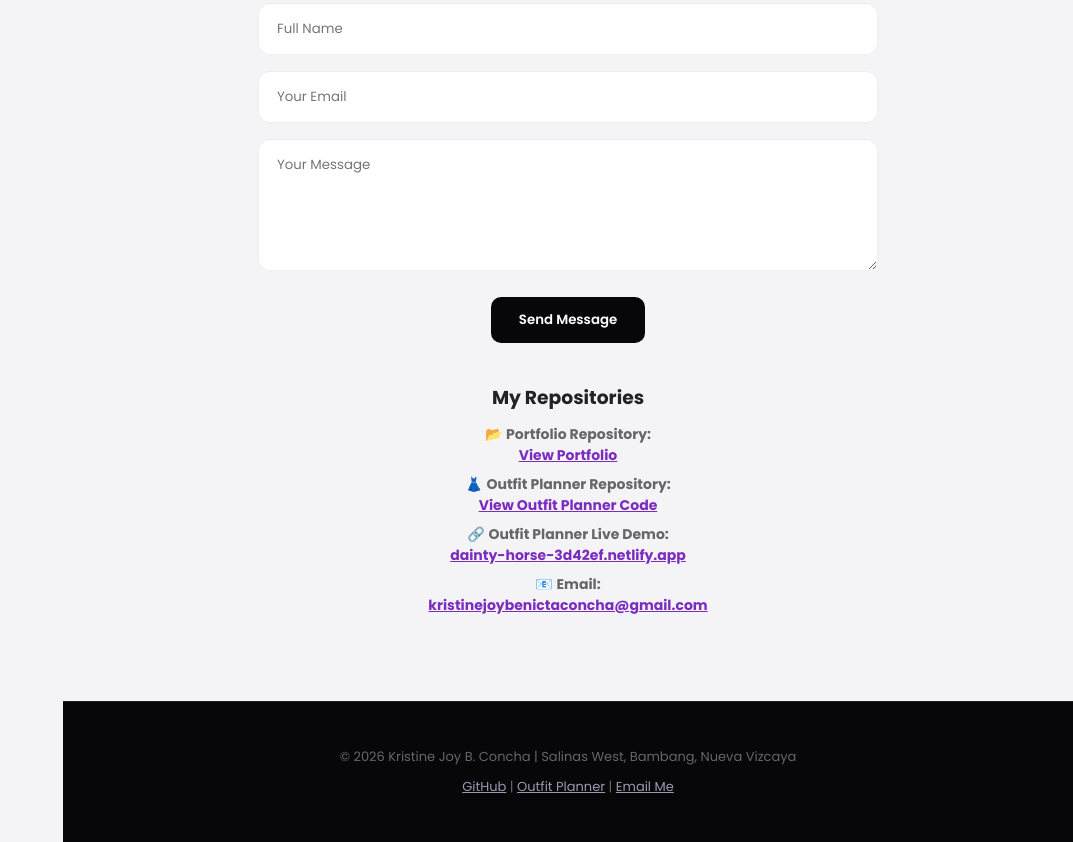
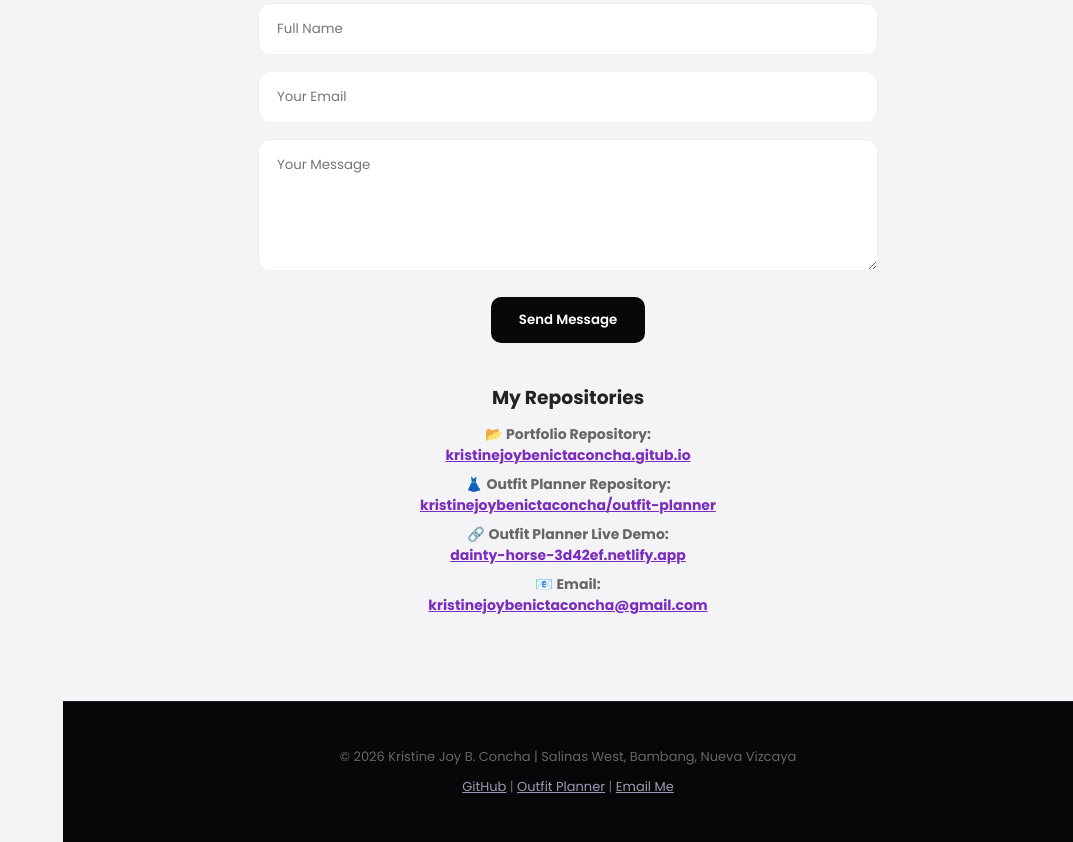
Before and after one commit to kristinejoybenictaconcha/kristinejoybenictaconcha.github.io, a plain HTML site: page index.html in a window 1280 px wide. Shown: the part 3980-4822 px from the top of the page, without its empty margins (207-1280 px from the left). Drawn offline with Linux system fonts and the light colour scheme.

Commit message:
Update index.html

```diff
--- a/index.html
+++ b/index.html
@@ -84,11 +84,11 @@
     <h3 style="margin-bottom:12px;">My Repositories</h3>
     <p style="font-size:14px;color:var(--muted);margin-bottom:8px;">
       📂 <b>Portfolio Repository:</b><br>
-      <a href="https://github.com/kristinejoybenictaconcha/kristinejoybenictaconcha.github.io" target="_blank" style="color:#7b2cbf;font-weight:700;">View Portfolio</a>
+      <a href="https://github.com/kristinejoybenictaconcha/kristinejoybenictaconcha.github.io" target="_blank" style="color:#7b2cbf;font-weight:700;">kristinejoybenictaconcha.gitub.io</a>
     </p>
     <p style="font-size:14px;color:var(--muted);margin-bottom:8px;">
       👗 <b>Outfit Planner Repository:</b><br>
-      <a href="https://github.com/kristinejoybenictaconcha/outfit-planner" target="_blank" style="color:#7b2cbf;font-weight:700;">View Outfit Planner Code</a>
+      <a href="https://github.com/kristinejoybenictaconcha/outfit-planner" target="_blank" style="color:#7b2cbf;font-weight:700;">kristinejoybenictaconcha/outfit-planner</a>
     </p>
     <p style="font-size:14px;color:var(--muted);margin-bottom:8px;">
       🔗 <b>Outfit Planner Live Demo:</b><br>
```
